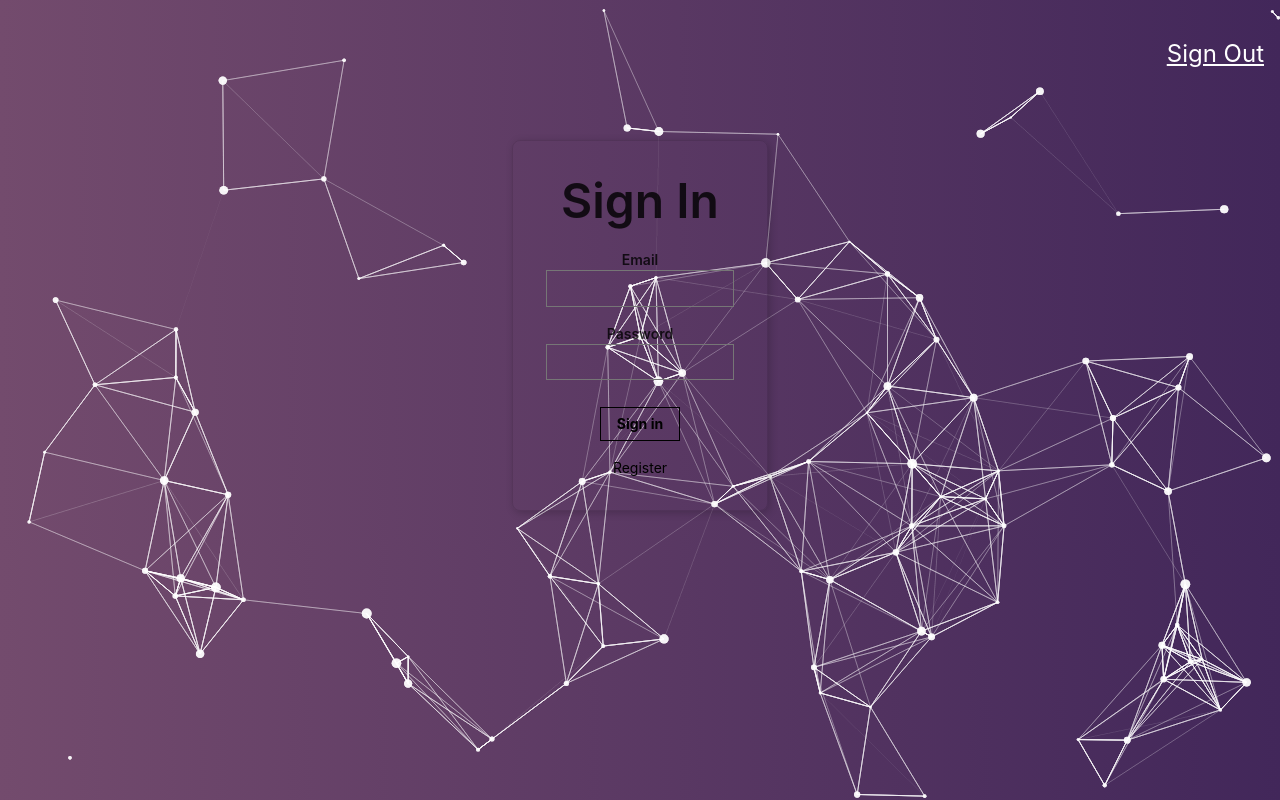
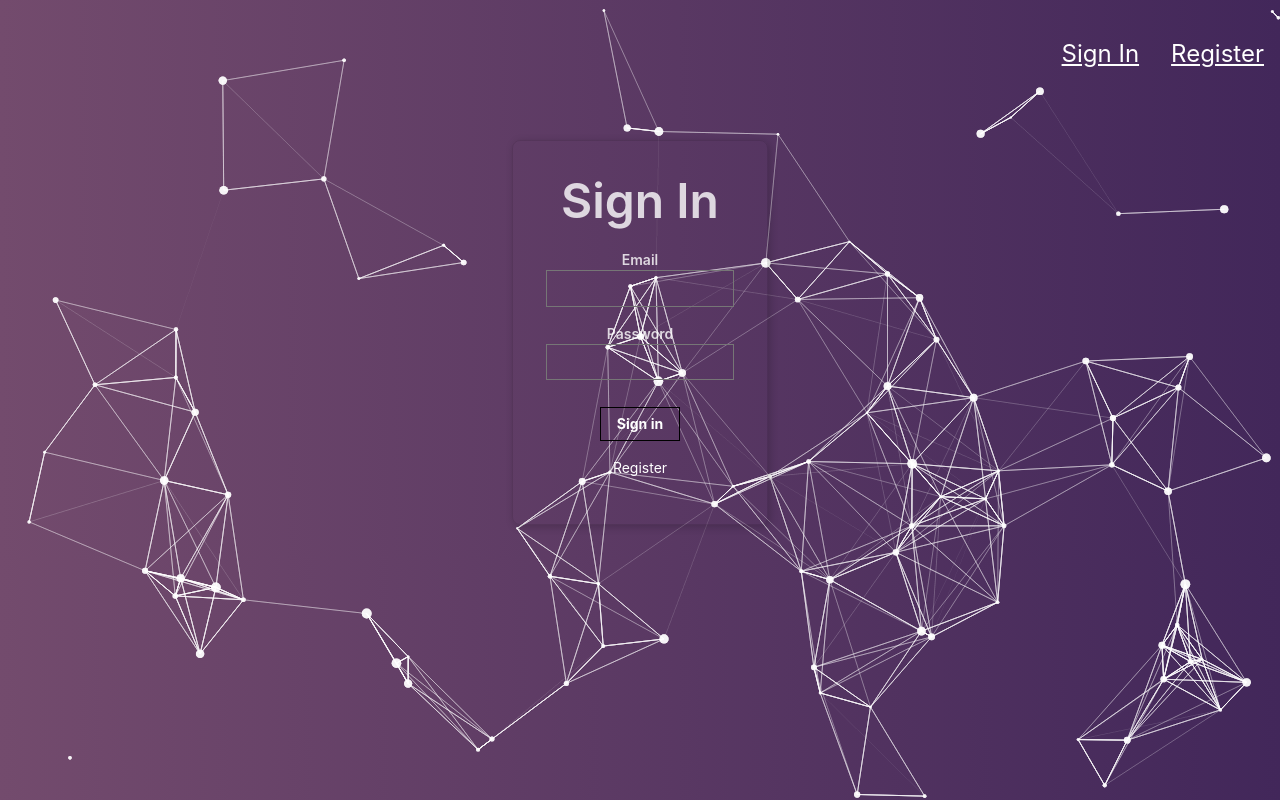
Before and after one commit to MatthieuPierce/face-brain-practice, a React (Create React App) app: page / in a window 1280 px wide. Built offline with nearby package versions, Linux system fonts and the light colour scheme; what clarifai would draw is missing.

Commit message:
navigation and destructuring

```diff
--- a/src/App.js
+++ b/src/App.js
@@ -4,7 +4,8 @@ import Navigation from './components/nav/Navigation';
 import Logo from './components/logo/Logo';
 import ImageLinkForm from './components/imagelinkform/ImageLinkForm.js';
 import FaceRecognition from './components/face-recognition/FaceRecognition.js';
-import SignIn from './components/signin/SignIn'
+import SignIn from './components/signin/SignIn';
+import Register from './components/register/Register';
 import 'tachyons';
 import Rank from './components/rank/Rank';
 import Particles from "react-tsparticles";
@@ -100,7 +101,8 @@ class App extends Component {
       input: '',
       imageUrl: '',
       box: {},
-      route: 'signin'
+      route: 'signin',
+      isSignedIn: false
     }
   }
   onInputChange = (event) => {
@@ -135,29 +137,39 @@ onButtonSubmit = () => {
     .catch(err => console.error(err));
 }
 
-onRouteChange = () => {
-  this.setState({route: 'home'});
+onRouteChange = (route) => {
+  if (route === 'signout') {
+    this.setState({isSignedIn: false})
+  } else if (route === 'home') {
+    this.setState({isSignedIn: true})
+  }
+  this.setState({route: route});
 }
 
   render() {
+    const { isSignedIn, imageUrl, route, box } = this.state;
     return (
       <div className="App">
         <Particles className='particles'
           id="tsparticles"
           options={particlesOptions}
         />
-
-        <Navigation onRouteChange={this.onRouteChange}/>
-        { this.state.route === 'signin'
-          ? <SignIn onRouteChange={this.onRouteChange} />
-          : <div>
+        <Navigation isSignedIn={isSignedIn} onRouteChange={this.onRouteChange}/>
+        { route === 'home'
+          ? <div>
               <Logo />
               <Rank />
               <ImageLinkForm
                 onInputChange={this.onInputChange} onButtonSubmit={this.onButtonSubmit}
               />
-              <FaceRecognition imageUrl={this.state.imageUrl} box={this.state.box}/>
+              <FaceRecognition imageUrl={imageUrl} box={box}/>
             </div>
+          : (
+            route === 'signin'
+            ? <SignIn onRouteChange={this.onRouteChange} />
+            : <Register onRouteChange={this.onRouteChange}
+              />
+            )
         }
       </div>
           );
--- a/src/components/nav/Navigation.js
+++ b/src/components/nav/Navigation.js
@@ -1,11 +1,21 @@
 import React from 'react';
 
-const Navigation = ({ onRouteChange }) => {
-  return (
-    <nav style={{display: 'flex', justifyContent: 'flex-end'}}>
-      <p onClick={onRouteChange} className='f3 link dim white underline pa3 pointer'>Sign Out</p>
-    </nav>
-  )
+const Navigation = ({ onRouteChange, isSignedIn }) => {
+
+    if (isSignedIn) {
+      return(
+        <nav style={{display: 'flex', justifyContent: 'flex-end'}}>
+          <p onClick={() => onRouteChange('signout')} className='f3 link dim white underline pa3 pointer'>Sign Out</p>
+        </nav>
+      )
+    } else {
+        return(
+          <nav style={{display: 'flex', justifyContent: 'flex-end'}}>
+            <p onClick={() => onRouteChange('signin')} className='f3 link dim white underline pa3 pointer'>Sign In</p>
+            <p onClick={() => onRouteChange('register')} className='f3 link dim white underline pa3 pointer'>Register</p>
+          </nav>
+        )
+     }
 }
 
 
--- a/src/components/signin/SignIn.js
+++ b/src/components/signin/SignIn.js
@@ -3,7 +3,7 @@ import React from 'react';
 const SignIn = ({ onRouteChange }) => {
   return (
     <article className="br3 shadow-4 ba b--black-10 mv4 w-100 w-50-m w-25-l mw5 center">
-    <main className="pa4 black-80">
+    <main className="pa4 white-80">
       <form className="measure">
         <fieldset id="sign_up" className="ba b--transparent ph0 mh0">
           <legend className="f1 fw6 ph0 mh0">Sign In</legend>
@@ -18,14 +18,14 @@ const SignIn = ({ onRouteChange }) => {
         </fieldset>
         <div className="">
           <input
-            className="b ph3 pv2 input-reset ba b--black bg-transparent grow pointer f6 dib"
+            className="b ph3 pv2 input-reset ba b--grey white hover-bg-black bg-transparent grow pointer f6 dib"
             type="submit"
             value="Sign in"
-            onClick={onRouteChange}
+            onClick={() => onRouteChange('home')}
             />
         </div>
         <div className="lh-copy mt3">
-          <a href="#0" className="f6 link dim black db">Register</a>
+          <p onClick={() => onRouteChange('register')} className="f6 link white dim black db">Register</p>
 
         </div>
       </form>
```
Lines whose indentation alone changed are shown as unchanged.
